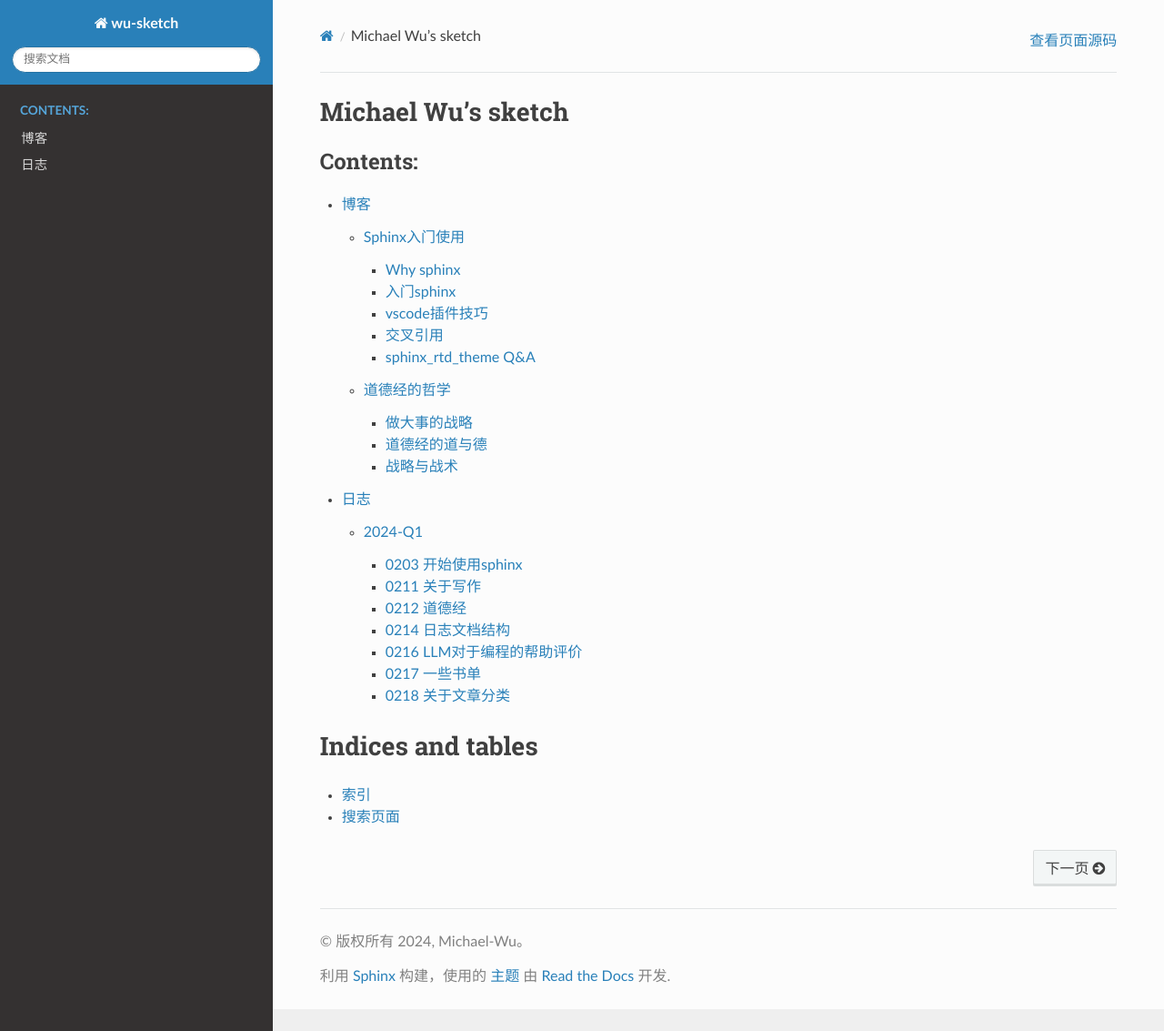
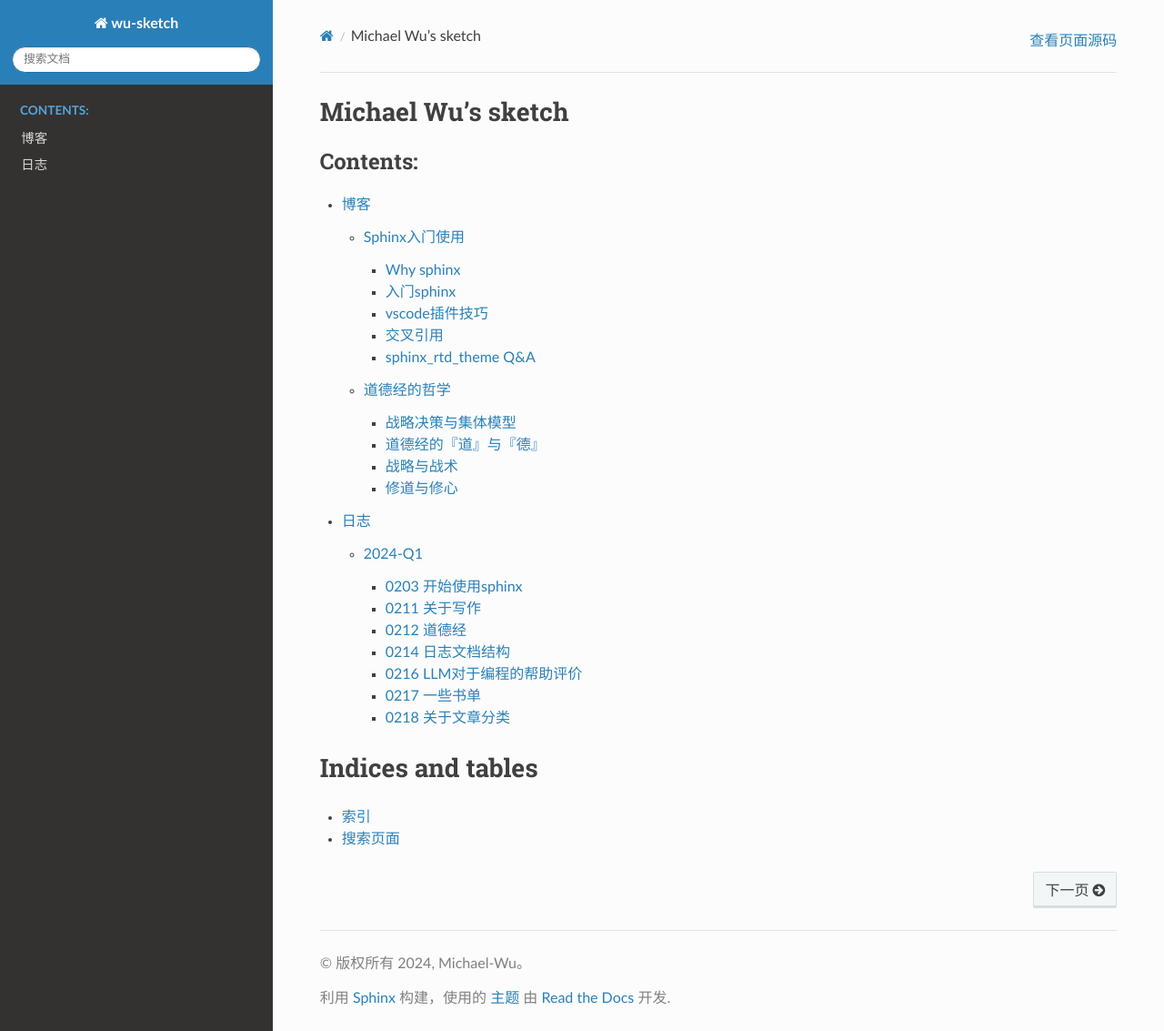
Before and after one commit to thisinnocence/sketch, a Sphinx documentation site: the page built from source/index.rst, in a window 1280 px wide and 1133 px high. Shown: the whole window at 91% size. Built offline with Sphinx 7.4.7 and the Read the Docs theme 2.0.0, drawn with Linux system fonts in a browser that asks for light colours; some of the changed lines change nothing that is shown.

Commit message:
修道与修心

```diff
--- a/source/blogs/道德经的哲学.rst
+++ b/source/blogs/道德经的哲学.rst
@@ -6,16 +6,14 @@
 道德经的哲学
 ==========================
 
-做大事的战略
---------------
+战略决策与集体模型
+----------------------
 
-看到的一些讲解道德经的，看后觉得写的非常好，很有共鸣，记录下后面可以常看。
+网上看了的一些讲解道德经的文章，深有感触，记录一下。
 
-- 《道德经》是做大事的战略。
+- 《道德经》讲了做大事的战略。永远不要用战术的勤奋，掩盖战略的懒惰。
 - 《道德经》以国家领导者为例子，描述了作为领导者的入门逻辑。
-
-人因为组织而强大，人也因组织收到约束。不论在家庭、在学校、在工作，都会有组织，都会有战略，道德经对于此类问题提供了
-一个很有效的分析模型。
+- 《道德经》提供了一个有效的分析**集体问题**的模型。人因为组织而强大，人也因组织而受到约束。
 
 readthedocs:
   - `道德经直译 <https://daodejing-translation.readthedocs.io/zh/latest/index.html>`_
@@ -89,8 +87,8 @@
 
 很多哲学理解，确实需要一定的积累和阅历才行，否则很难有深刻的理解。
 
-道德经的道与德
------------------
+道德经的『道』与『德』
+-------------------------
 
 | 显而易见，这里的道德不是思想道德所指的道德。从全文的上下文多维度反复推敲很容易得出。
 | 道德经里的道，相对比较好理解，道路，引申到规律，世界万物的道理，或者说是最优的解决方案。
@@ -133,9 +131,24 @@
 战略与战术
 -------------
 
-我们在生活和工作中不断解决问题，每个问题都有一个目标，
-如果这个目标用很短的时间，很少的资源就可以解决，我们把它称为“战术目标”。
-反之，如果这个目标需要很长的时间，很多的资源，我们把它称为“战略目标”，
-为实现战术目标而制定的一系列方法要点，称为战术。
-为实现战略目标而制定的一系列方法要点，称为战略。
+| 我们在生活和工作中不断解决问题，每个问题都有一个目标。
+| 如果这个目标用很短的时间，很少的资源就可以解决，我们把它称为『战术目标』。
+| 反之，如果这个目标需要很长的时间，很多的资源，我们把它称为『战略目标』。
+| 为实现战术目标而制定的一系列方法要点，称为战术。
+| 为实现战略目标而制定的一系列方法要点，称为战略。
+
 中国传统文化中也有类似的所谓“道”和“术”的概念，也略有这个意思。
+
+修道与修心
+---------------
+
+重新思考了下修道与修心：
+
+- 修道：按规律把事情做成
+- 修心：找到做事情的意义
+
+那么是先修道，还是先修心？修心本质也是做一件事，这么看就需要修道，按照科学规律合道地去修心。如果先修道，那么马上就会有随之而来
+的问题：为什么要去修道？修道意义有需要“心”来告诉，这就又需要修心，感觉互相依赖了。如此看，两者是相辅相成，螺旋上升的。
+
+这篇 `此心光明 <https://mysummary.readthedocs.io/zh/latest/%E9%81%93%E5%BE%B7%E7%BB%8F%E7%9B%B4%E8%AF%91/%E6%AD%A4%E5%BF%83%E5%85%89%E6%98%8E.html>`_
+讲的不错，空了看看王阳明的心学也。
```
